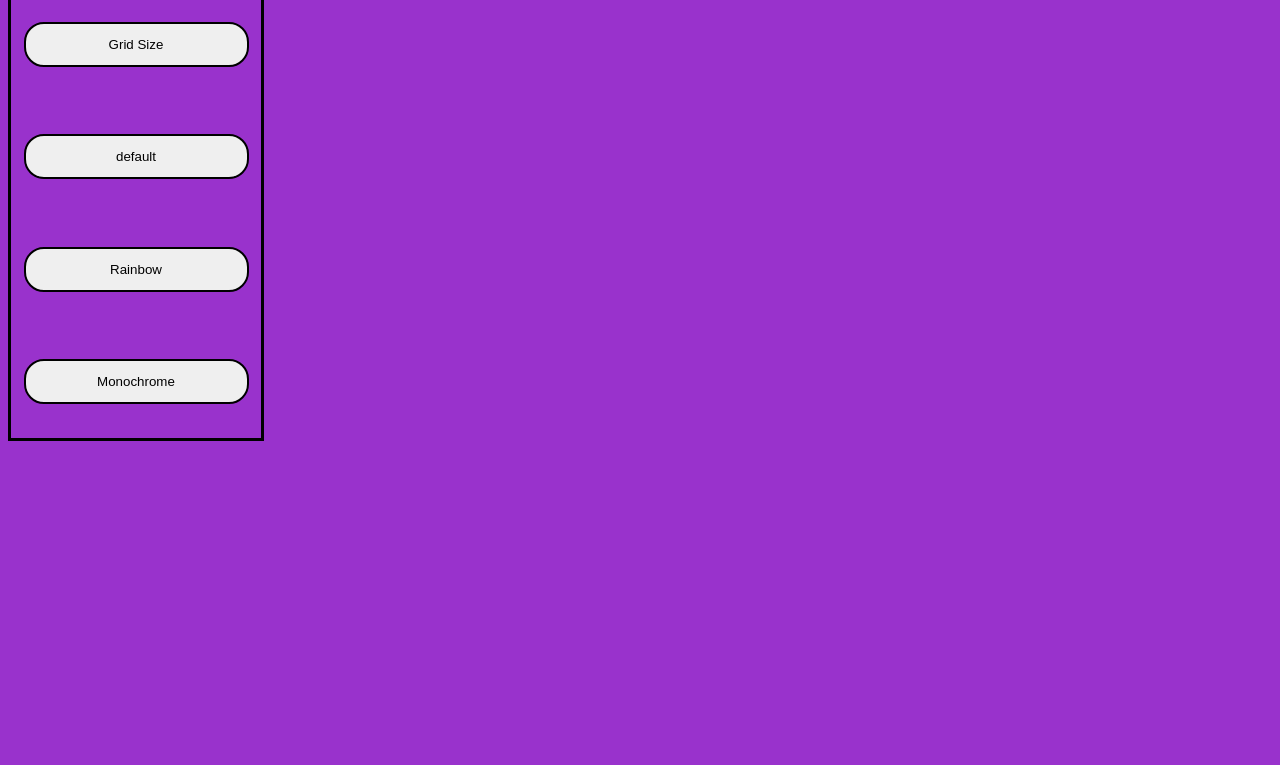
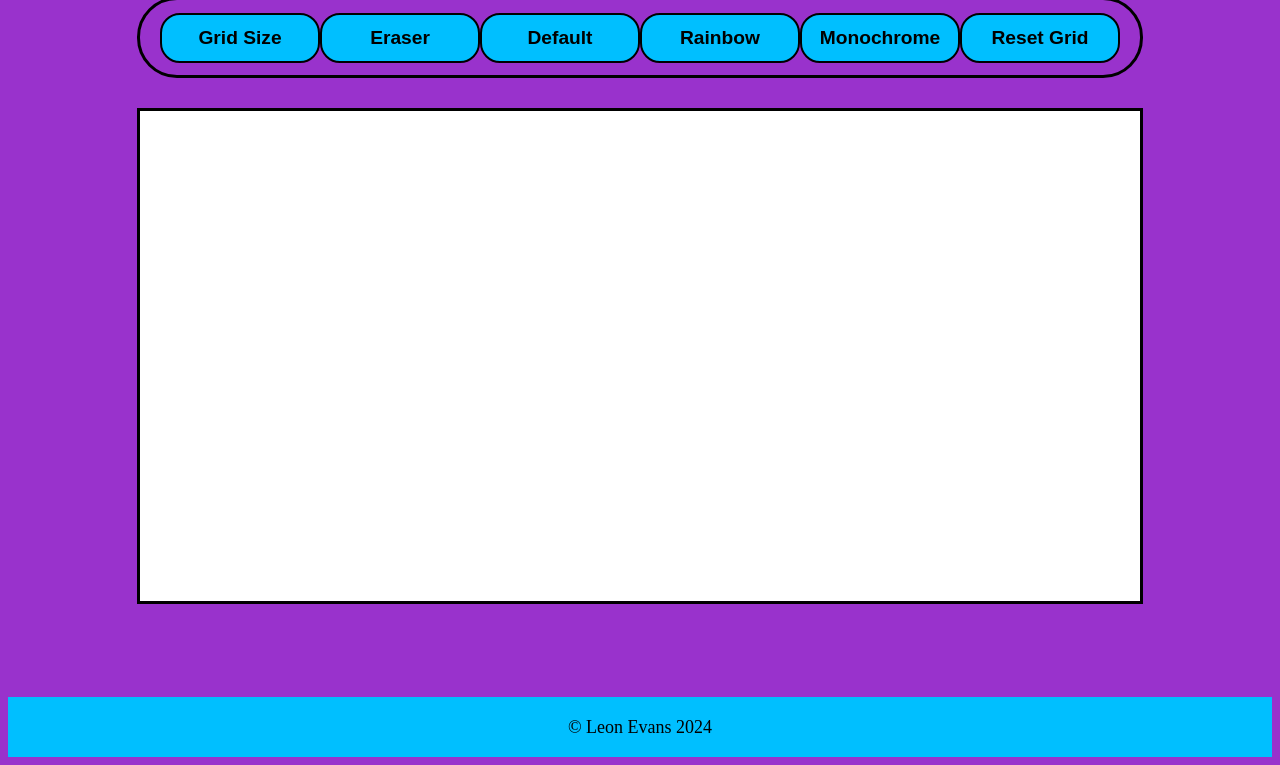
Before and after one commit to LDECODES/Etch-a-Sketch, a plain HTML site: page index.html in a window 1280 px wide. Shown: the part 79-844 px from the top of the page. Before the commit the page ends 800 px from the top, so only its background shows below. Drawn offline with Linux system fonts and the light colour scheme.

Commit message:
Revamped the Ui

```diff
--- a/index.html
+++ b/index.html
@@ -6,6 +6,7 @@
     <title>Etch-a-Sketch</title>
     <script src="script.js"></script>
     <link rel="stylesheet" href="style.css">
+    <link rel="icon" type="image/x-icon" href="icons/draw_FILL0_wght400_GRAD0_opsz48.png">
 </head>
 <body>
     <div class="nav">
@@ -13,15 +14,20 @@
     </div>
     <div class="content">
         <div class="controls">
-            <button class="button">Grid Size</button>
-            <button class="button">default</button>
-            <button class="button">Rainbow</button>
-            <button class="button">Monochrome</button>
+            <button class="button" id="gridSize">Grid Size</button>
+            <button class="button" id="eraser">Eraser</button>
+            <button class="button" id="default">Default</button>
+            <button class="button" id="rainbow">Rainbow</button>
+            <button class="button" id="monochrome">Monochrome</button>
+            <button class="button" id="resetGrid">Reset Grid</button>
 
 
         </div>
+        <div class="grid"></div>
+
 
     </div>
+    <div class="footer">© Leon Evans 2024</div>
 
 
 </body>
--- a/script.js
+++ b/script.js
@@ -0,0 +1,18 @@
+gridSizeButton = document.querySelector('#gridSize')
+eraserButton = document.querySelector('#eraser')
+defaultButton = document.querySelector('#default')
+rainbowButton = document.querySelector('#rainbow')
+monochromeButton = document.querySelector('#monochrome')
+resetButton = document.querySelector('#resetGrid')
+
+function makeGrid( ) {
+
+}
+
+function makeRow() {
+
+}
+
+function makeCells() {
+
+}
--- a/style.css
+++ b/style.css
@@ -4,9 +4,13 @@ body {
     color: black;
 }
 .Logo {
+    display: flex;
+    justify-content: center;
+    align-items: center;
    font-family: Arial, Helvetica, sans-serif;
    font-weight: bolder;
    font-size: xx-large;
+   margin-bottom: 20px;
 }
 
 .tiles {
@@ -16,7 +20,6 @@ body {
     width: 500px;
     height: 400px;
     border: solid black 4px;
-    justify-content: flex-end;
     align-items: flex-end;
 
 }
@@ -27,20 +30,49 @@ body {
     border: solid black 4px;
     margin: 3px;
 }
+.content {
+    display: flex;
+    flex-direction: column;
 
+    align-items: center;
+    height: 700px;
+}
 .controls {
     display: flex;
-    flex-direction: column;
-    height: 450px;
-    width: 250px;
+    flex-direction: row;
+    height: 75px;
+    width: 1000px;
     border: solid black;
     justify-content: space-around;
     align-items: center;
+    justify-content: center;
+    align-items: center;
+    border-radius: 40px;
 }
 
 .button {
-    width: 225px;
-    height: 10%;
+    width: 160px;
+    height: 50px;
+    font-weight: bolder;
+    font-size: larger;
     border: 2px solid black;
     border-radius: 20px;
+    background-color:deepskyblue
 }
+.grid {
+    height: 490px;
+    width: 1000px;
+    border: 3px solid black;
+    margin: 30px;
+    background: white;
+}
+
+.footer {
+    height: 60px;
+    display: flex;
+    justify-content: center;
+    align-items: center;
+    font-size: large;
+    font-weight: 500;
+    background-color: deepskyblue;
+}
```
